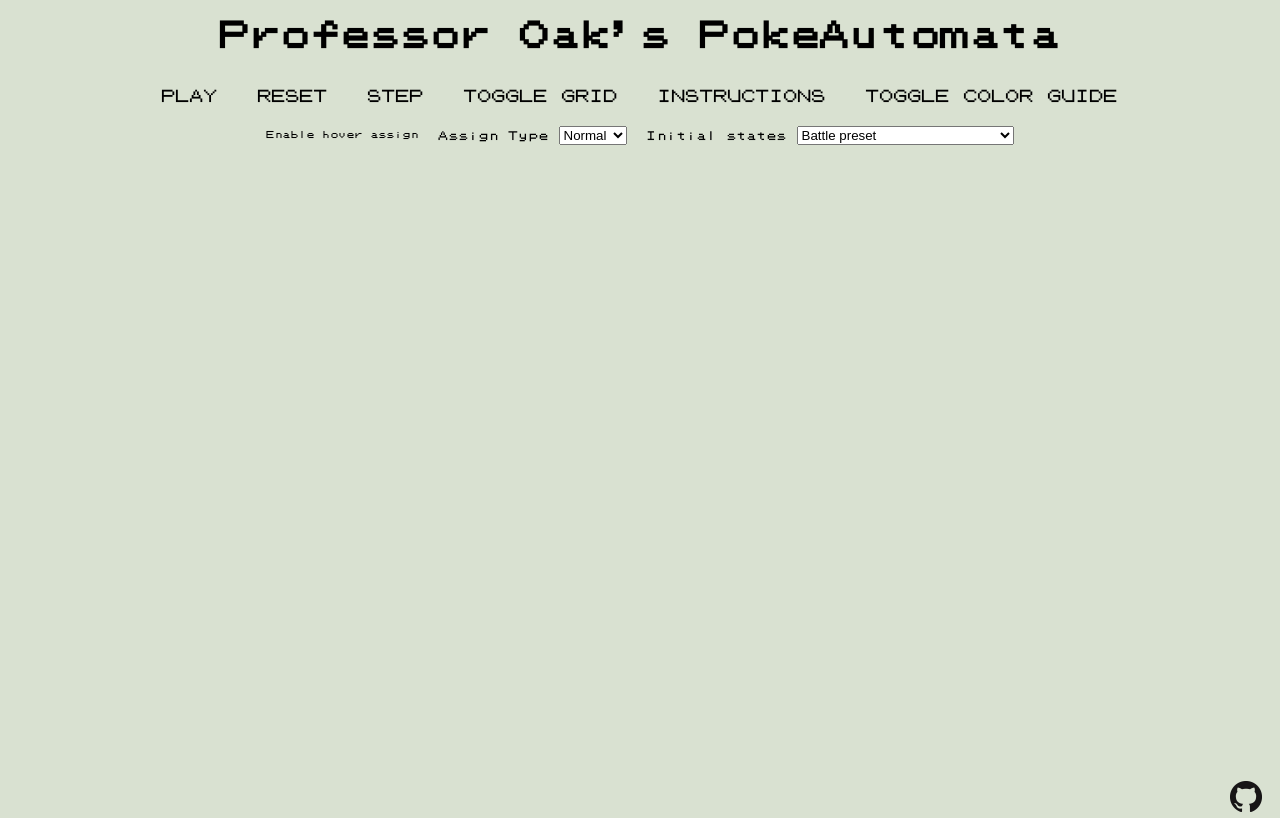
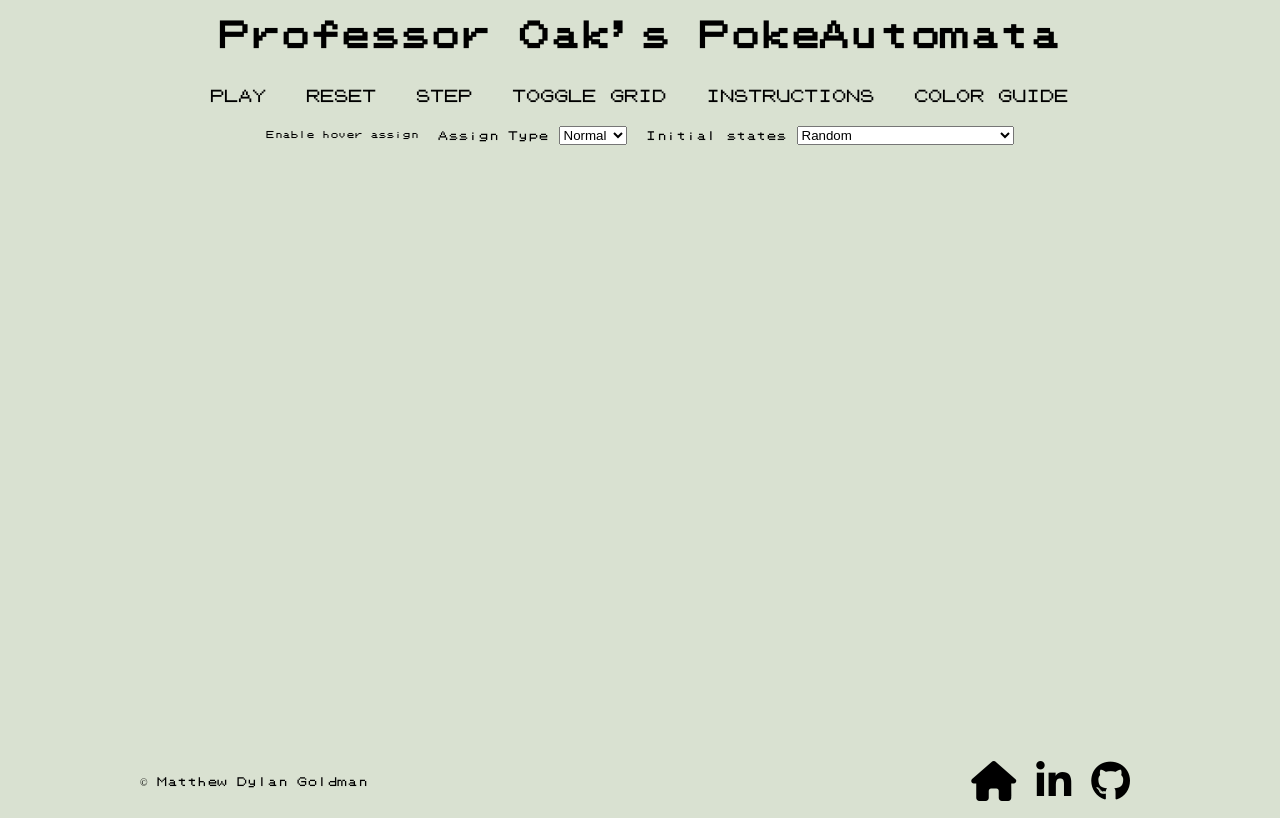
Before and after one commit to MatthewDG/pokeautomata, a website: page index.html in a window 1280 px wide. Drawn offline with nearby package versions, Linux system fonts and the light colour scheme; a script that the page names is missing.

Commit message:
Add footer and set default state to random

```diff
--- a/index.html
+++ b/index.html
@@ -9,7 +9,7 @@
     crossorigin="anonymous"></script>
 
     <script type='text/javascript' src='lib/bundle.js'></script>
-
+    <script src="https://use.fontawesome.com/023f5a96d3.js"></script>
 
 
     <link rel="stylesheet" type="text/css" href="main.css" />
@@ -44,7 +44,7 @@
         <button id="step-forward">STEP</button>
         <button id="toggle-grid">TOGGLE GRID</button>
         <button id="instructions">INSTRUCTIONS</button>
-        <button id="toggle-color">TOGGLE COLOR GUIDE</button>
+        <button id="toggle-color">COLOR GUIDE</button>
       </div>
 
       <div class="color-guide" style="display: none">
@@ -93,20 +93,24 @@
 
           <label>Initial states
             <select id="initial-state">
-              <option selected="selected" disabled="disabled">Battle preset</option>
-              <option value="random">Random</option>
+              <option disabled="disabled">Battle preset</option>
+              <option selected="selected" value="random">Random</option>
               <option value="firstgen">1st Generation Type Distribution</option>
               <option value="secondgen">2nd Generation Type Distribution</option>
               <option value="starterpokemon">Starter Pokemon Types</option>
               <option value="fillwithtype">Fill board with selected type</option>
+              <option value="empty">Empty</option>
             </select></label>
           </div>
 
           <canvas id='ctx' width=1000 height="600"></canvas>
     </div>
+    <footer class="icons">
+      <p>© Matthew Dylan Goldman</p>
+      <a href="https://github.com/MatthewDG/pokeautomata"><i class="fa fa-github fa-2x" aria-hidden="true"></i></a>
+      <a href="https://www.linkedin.com/in/matthew-dg/"><i class="fa fa-linkedin fa-2x" aria-hidden="true"></i></a>
+      <a href="/"><i class="fa fa-home fa-2x" aria-hidden="true"></i></a>
+    </footer>
 
-    <footer class="icons">
-      <a href="https://github.com/MatthewDG/pokeautomata"><img src="assets/git-icon.png" /></a>
-    </footer>
   </body>
 </html>
--- a/main.css
+++ b/main.css
@@ -144,8 +144,21 @@
 }
 
 .icons{
-  margin-top: 25px;
-  margin-right: 10px;
+  margin: 0 auto;
+  width: 1000px;
+}
+
+.icons > p{
+  margin-top: 21px;
+  font-size: 10px;
+  float: left;
+}
+
+.icons > a{
+  vertical-align: middle;
+  text-decoration: none;
+  color: #000;
+  margin: 5px 10px;
   float: right;
 }
 
```
Also changed, not shown: lib/board.js, lib/bundle.js, 1 other file.
